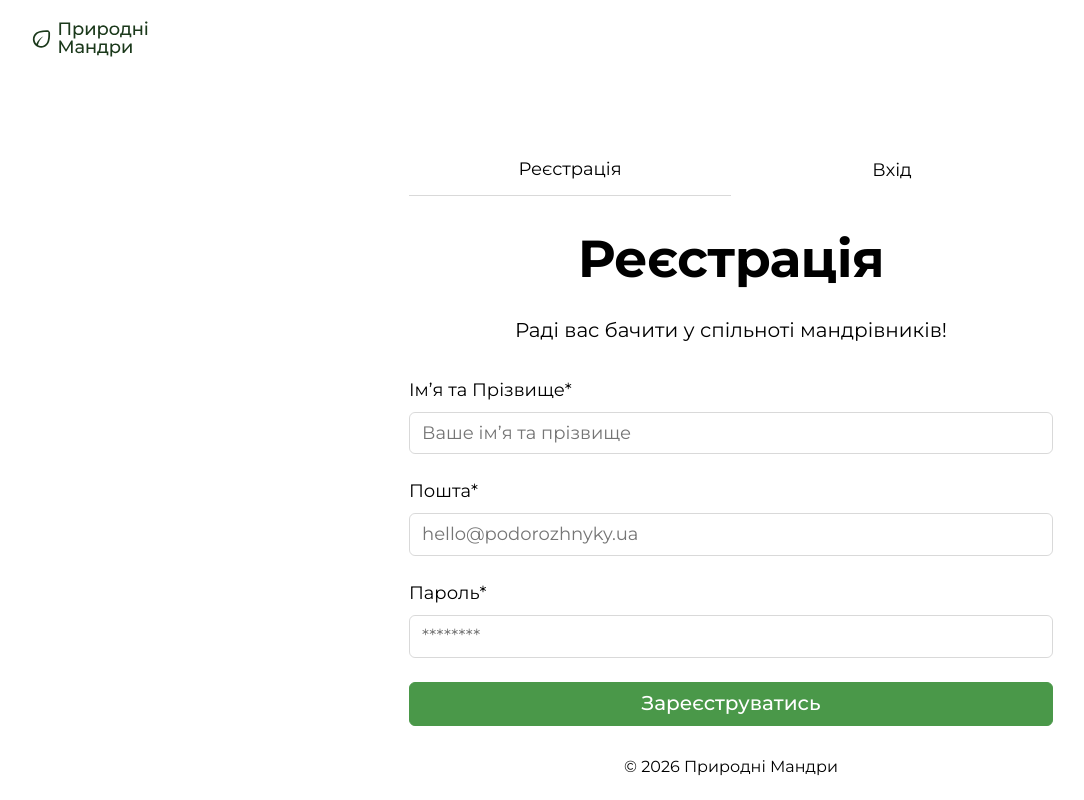
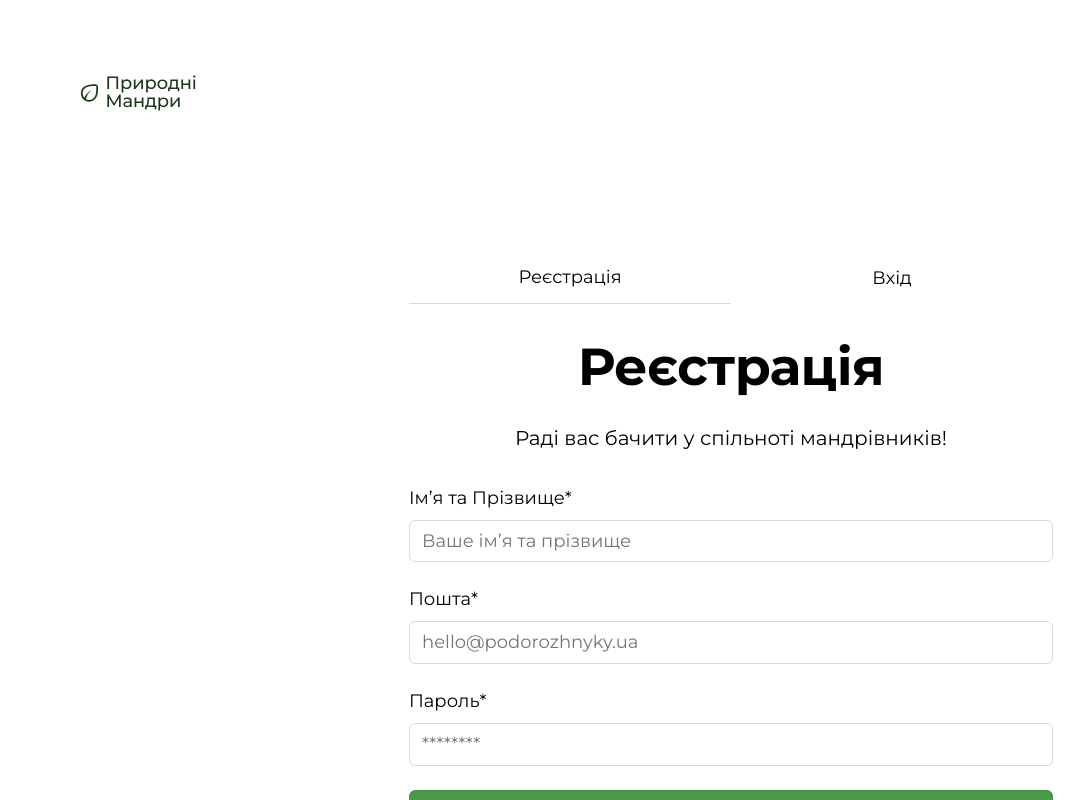
Before and after one commit to OksanaVakuliak/pryrodni-mandry-front, a Next.js app: page /register in a window 1536 px wide. Shown: the top 800 px of the page, without its empty margins (37-1121 px from the left). Built offline with nearby package versions, Linux system fonts and the light colour scheme; no server answers.

Commit message:
refactor: Update AuthHeader and AuthFooter to use standard container class

```diff
--- a/components/layout/AuthFooter/AuthFooter.tsx
+++ b/components/layout/AuthFooter/AuthFooter.tsx
@@ -6,7 +6,7 @@ const AuthFooter = () => {
 
   return (
     <footer className={css.footerContainer}>
-      <div className={css.container}>
+      <div className="container">
         <p className={css.text}>{`© ${dateYear} Природні Мандри`}</p>
       </div>
     </footer>
--- a/components/layout/AuthFooter/authFooter.module.css
+++ b/components/layout/AuthFooter/authFooter.module.css
@@ -1,42 +1,23 @@
 @media screen and (min-width: 375px) {
-  .container {
-    display: flex;
-    justify-content: center;
-    padding: 0 20px;
-  }
-
   .footerContainer {
-    margin: 0 auto;
-    max-width: 375px;
+    width: 100%;
   }
 
   .text {
     padding-top: 24px;
     padding-bottom: 24px;
+    text-align: center;
   }
 }
 @media screen and (min-width: 768px) {
-  .container {
-    padding: 0 32px;
-  }
-
-  .footerContainer {
-    margin: 0 auto;
-    max-width: 768px;
-  }
-}
-@media screen and (min-width: 1440px) {
-  .footerContainer {
-    margin: 0 auto;
-    max-width: 1440px;
-  }
-
-  .container {
-    padding: 0 64px;
-  }
-
   .text {
     padding-top: 24px;
     padding-bottom: 24px;
   }
 }
+@media screen and (min-width: 1440px) {
+  .text {
+    padding-top: 24px;
+    padding-bottom: 24px;
+  }
+}
--- a/components/layout/AuthHeader/AuthHeader.tsx
+++ b/components/layout/AuthHeader/AuthHeader.tsx
@@ -5,7 +5,7 @@ import css from './authHeader.module.css';
 const AuthHeader = () => {
   return (
     <header className={css.headerContainer}>
-      <div className={css.container}>
+      <div className="container">
         <Link href="/" className={css.link}>
           <Icon name={'icon-Logo'} className={css.svgLogo} />
         </Link>
--- a/components/layout/AuthHeader/authHeader.module.css
+++ b/components/layout/AuthHeader/authHeader.module.css
@@ -1,40 +1,6 @@
 @media screen and (min-width: 375px) {
   .headerContainer {
-    max-width: 375px;
-    display: flex;
-    justify-content: flex-start;
-  }
-
-  .svgLogo {
-    width: 124px;
-    height: 40px;
-  }
-
-  .container {
-    padding: 18px 20px;
-  }
-}
-@media screen and (min-width: 768px) {
-  .container {
-    padding: 18px 32px;
-  }
-
-  .svgLogo {
-    width: 128px;
-    height: 40px;
-  }
-
-  .headerContainer {
-    max-width: 768px;
-  }
-}
-@media screen and (min-width: 1440px) {
-  .container {
-    padding: 18px 64px;
-  }
-
-  .headerContainer {
-    max-width: 1440px;
+    width: 100%;
   }
 
   .svgLogo {
@@ -42,3 +8,15 @@
     height: 40px;
   }
 }
+@media screen and (min-width: 768px) {
+  .svgLogo {
+    width: 128px;
+    height: 40px;
+  }
+}
+@media screen and (min-width: 1440px) {
+  .svgLogo {
+    width: 124px;
+    height: 40px;
+  }
+}
```
